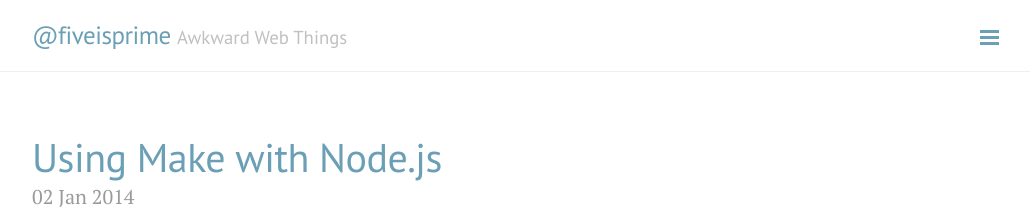
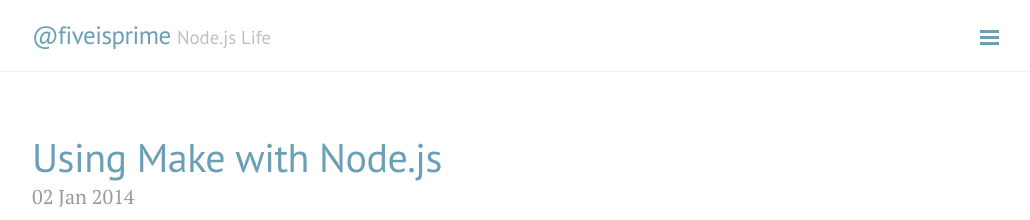
Before and after one commit to fiveisprime/fiveisprime.github.io, a Jekyll site: the page built from index.html, in a window 1280 px wide and 900 px high. Shown: the top 220 px of the window, without its empty margins (248-1278 px from the left). Built offline with Jekyll 4.4.1, drawn with Linux system fonts in a browser that asks for light colours; Markdown is read by kramdown in place of the engine named in the settings; the list of posts is cut into pages by our own code.

Commit message:
Updated title.

```diff
--- a/_config.yml
+++ b/_config.yml
@@ -7,7 +7,7 @@ permalink:        pretty
 
 # Setup
 title:            '@fiveisprime'
-tagline:          'Awkward Web Things'
+tagline:          'Node.js Life'
 description:      '@fiveisprime'
 url:              https://fiveisprime.github.io
 
```
